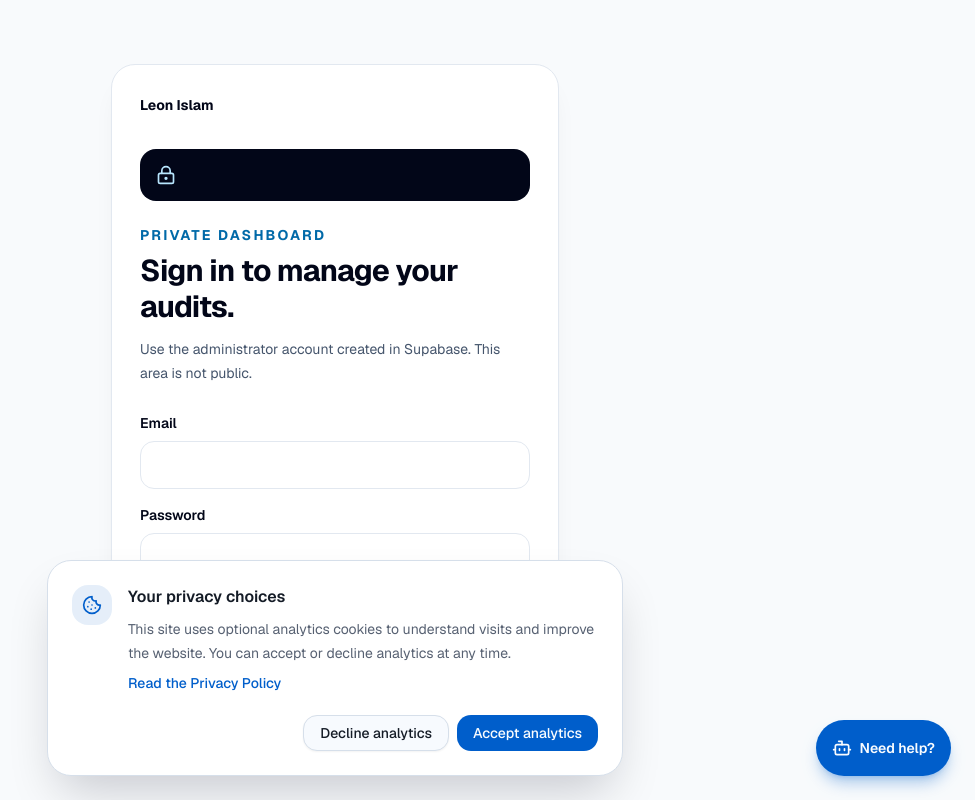
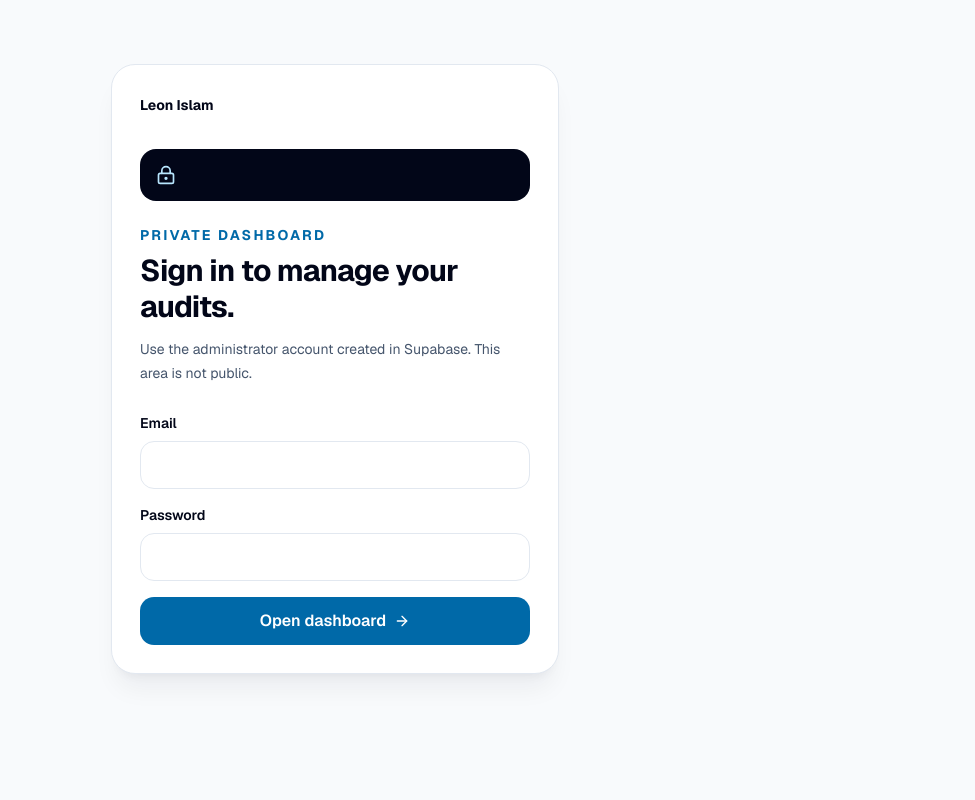
Before and after one commit to leonislam81/LeonIslamPortfolio, a Next.js app: page /dashboard/login in a window 1280 px wide. Shown: the whole page, without its empty margins (305-1280 px from the left). Built offline with nearby package versions, Linux system fonts and the light colour scheme.

Commit message:
Hide public widgets in dashboard

```diff
--- a/app/layout.tsx
+++ b/app/layout.tsx
@@ -4,8 +4,7 @@ import { GeistSans } from 'geist/font/sans';
 import { GeistMono } from 'geist/font/mono';
 import { ThemeProvider } from '@/components/theme-provider';
 import { Toaster } from 'sonner';
-import { CookieConsent } from '@/components/cookie-consent';
-import { ProjectAssistant } from '@/components/project-assistant';
+import { PublicSiteOverlays } from '@/components/public-site-overlays';
 import './globals.css';
 
 const GOOGLE_ANALYTICS_ID = 'G-CGT7461XKJ';
@@ -123,9 +122,8 @@ export default function RootLayout({
           disableTransitionOnChange
         >
           {children}
-          <ProjectAssistant />
+          <PublicSiteOverlays measurementId={GOOGLE_ANALYTICS_ID} />
           <Toaster position="top-center" richColors closeButton />
-          <CookieConsent measurementId={GOOGLE_ANALYTICS_ID} />
         </ThemeProvider>
       </body>
     </html>
--- /dev/null
+++ b/components/public-site-overlays.tsx
@@ -0,0 +1,11 @@
+"use client"
+
+import { usePathname } from "next/navigation"
+import { CookieConsent } from "@/components/cookie-consent"
+import { ProjectAssistant } from "@/components/project-assistant"
+
+export function PublicSiteOverlays({ measurementId }: { measurementId: string }) {
+  const pathname = usePathname()
+  if (pathname.startsWith("/dashboard")) return null
+  return <><ProjectAssistant /><CookieConsent measurementId={measurementId} /></>
+}
```
